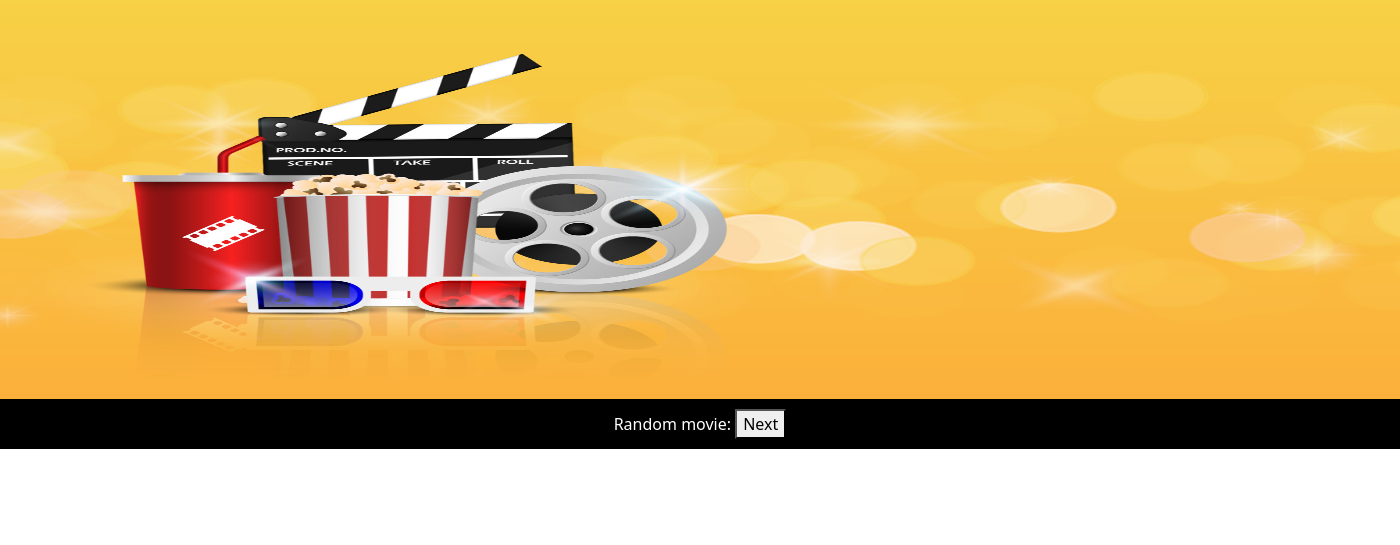
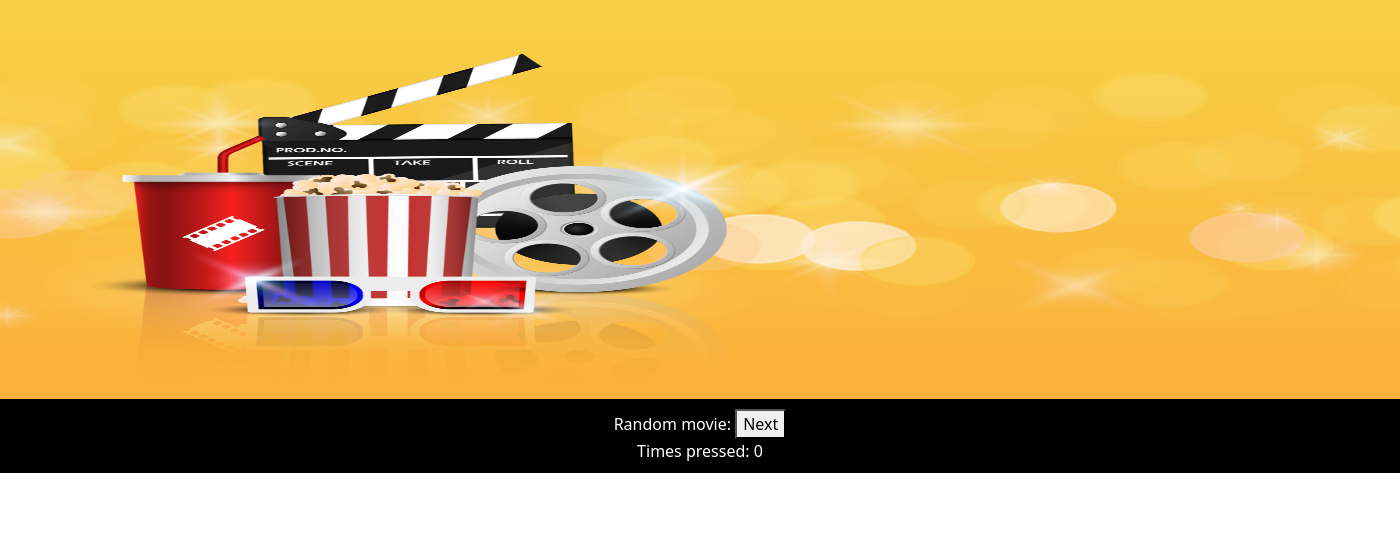
Before and after one commit to Sjobergpeter/Group_project, a Flask app: page /film in a window 1400 px wide; the page is wider, and only the part inside the window is pictured. Shown: the part 57-602 px from the top of that part. Run offline with Flask 3, Linux system fonts and the light colour scheme.

Commit message:
Update film.html

```diff
--- a/application/templates/film.html
+++ b/application/templates/film.html
@@ -67,11 +67,14 @@
                     <name="movie_name" id="movie_name" required>
                         <button type="submit" onclick="setCookie()">Next</button>
                     </form>
+                    <div id="cookieCounter">Next counter: 0</div>
                     <script>
                         var count = parseInt(getCookie("count")) || 0;
+                        document.getElementById("cookieCounter").innerHTML = "Times pressed: " + count;
                         function setCookie() {
                             count++;
                             document.cookie = "count=" + count + "; expires=Fri, 03 Nov 2023 23:59:59 CET; path=/";
+                            document.getElementById("cookieCounter").innerHTML = "Next counter: " + count;
                         }
                         function getCookie(name) {
                             var value = "; " + document.cookie;
```
